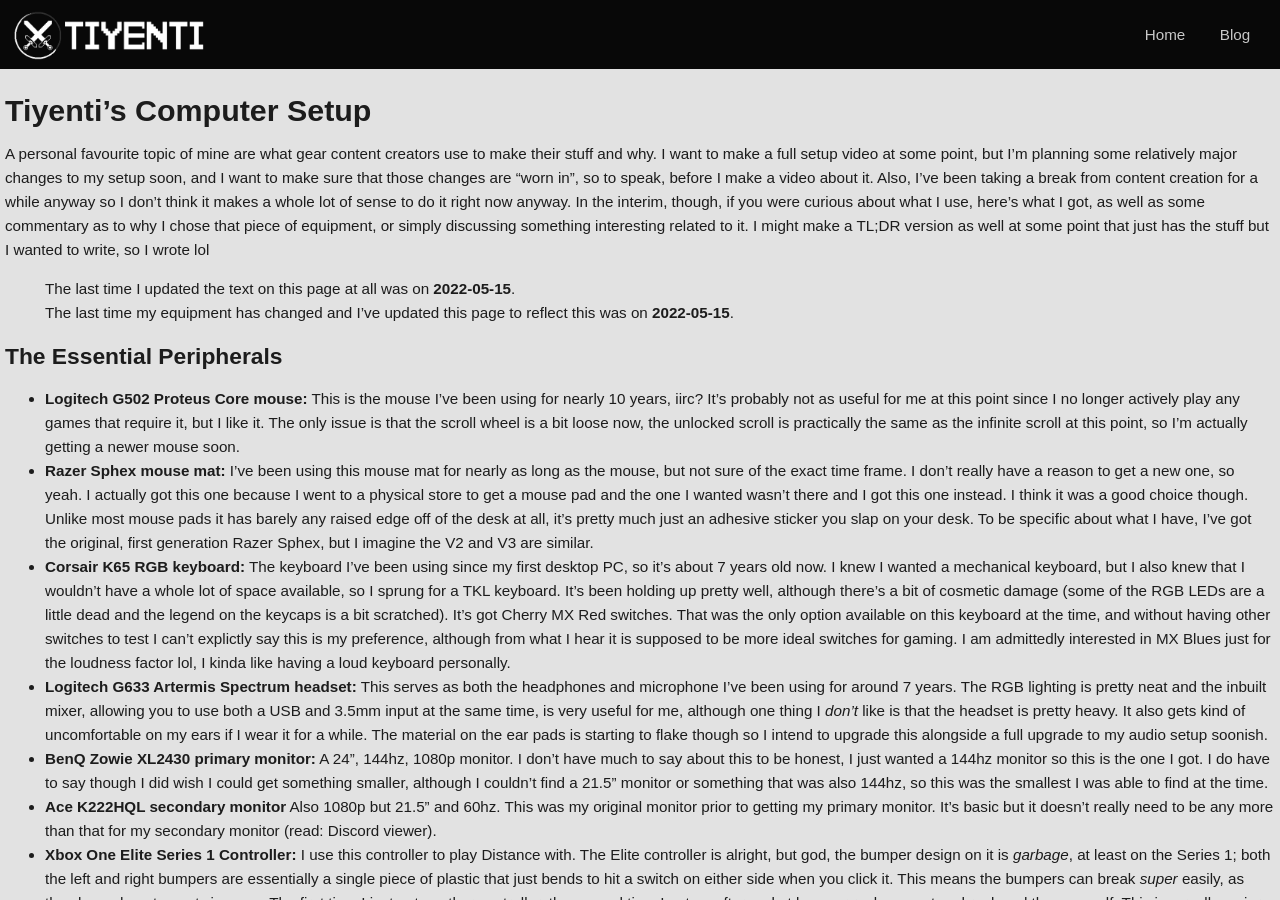
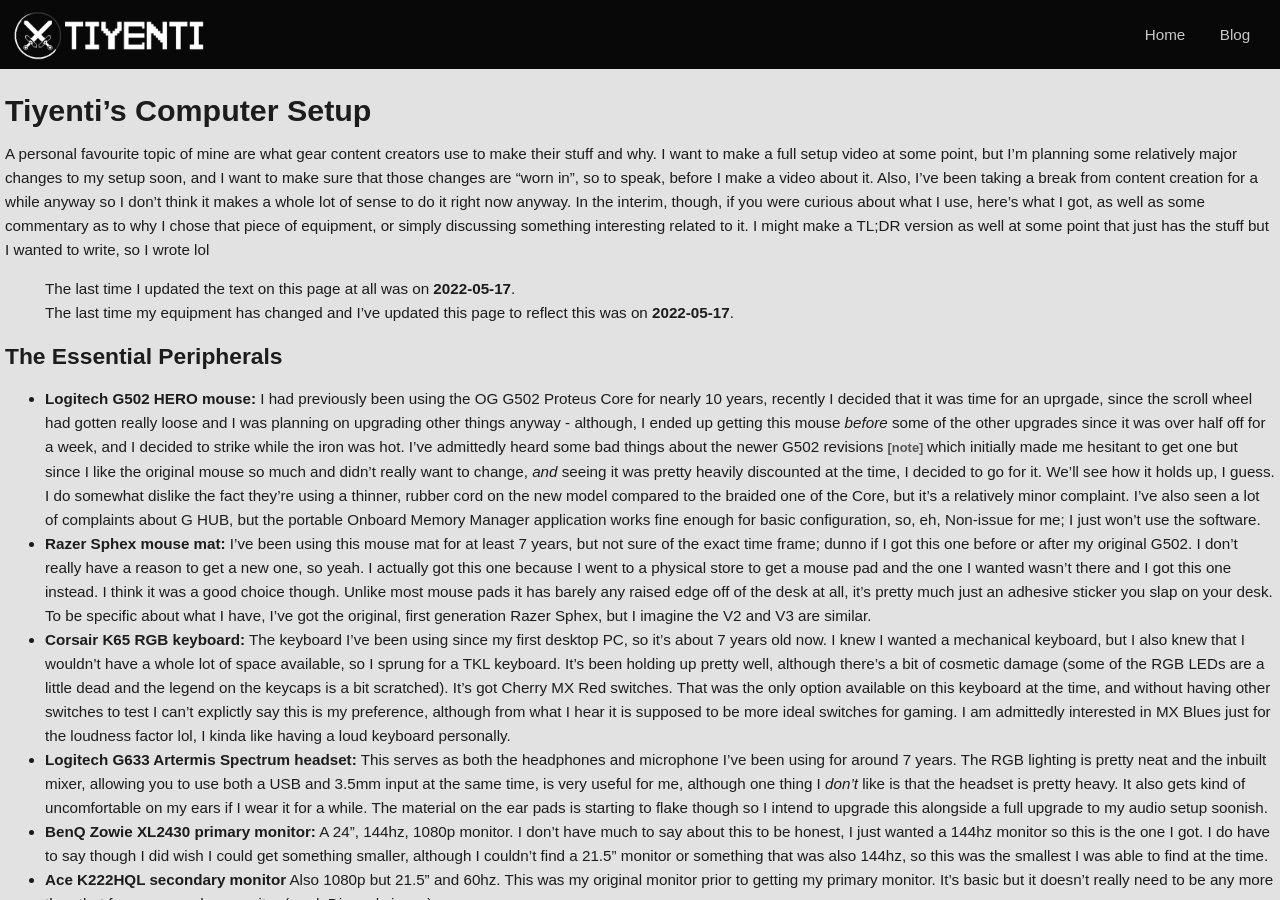
Before and after one commit to Tiyenti/Tiyenti.github.io, a Jekyll site: the page built from pages/setup.md, in a window 1280 px wide and 900 px high. Built offline with Jekyll 4.4.1, drawn with Linux system fonts in a browser that asks for light colours; our own code applies the rules of GitHub Pages for plain Markdown files.

Commit message:
[setup.md] mouse update!

```diff
--- a/pages/setup.md
+++ b/pages/setup.md
@@ -11,17 +11,17 @@
 to it. I might make a TL;DR version as well at some point that just has the stuff but I wanted
 to write, so I wrote lol
 
-> The last time I updated the text on this page at all was on **2022-05-15**.
-> The last time my equipment has changed and I've updated this page to reflect this was on **2022-05-15**.
+> The last time I updated the text on this page at all was on **2022-05-17**.
+> The last time my equipment has changed and I've updated this page to reflect this was on **2022-05-17**.
 
 ## The Essential Peripherals
-* **Logitech G502 Proteus Core mouse:**
-This is the mouse I've been using for nearly 10 years, iirc? It's probably not as useful for me
-at this point since I no longer actively play any games that require it, but I like it. The
-only issue is that the scroll wheel is a bit loose now, the unlocked scroll is practically the
-same as the infinite scroll at this point, so I'm actually getting a newer mouse soon.
+* **Logitech G502 HERO mouse:**
+I had previously been using the OG G502 Proteus Core for nearly 10 years, recently I decided
+that it was time for an uprgade, since the scroll wheel had gotten really loose and I was planning on upgrading other things anyway - although, I ended up getting this mouse *before* some of the other upgrades since it was over half off for a week, and I decided to strike while the iron was hot. I've admittedly heard some bad things about the newer G502 revisions
+{% include footnote.html footnote="They're apparently using cheaper/lower quality microswitches now that are more prone to double clicks." %} which initially made me hesitant to get one but
+since I like the original mouse so much and didn't really want to change, *and* seeing it was pretty heavily discounted at the time, I decided to go for it. We'll see how it holds up, I guess. I do somewhat dislike the fact they're using a thinner, rubber cord on the new model compared to the braided one of the Core, but it's a relatively minor complaint. I've also seen a lot of complaints about G HUB, but the portable Onboard Memory Manager application works fine enough for basic configuration, so, eh, Non-issue for me; I just won't use the software.
 * **Razer Sphex mouse mat:**
-I've been using this mouse mat for nearly as long as the mouse, but not sure of the exact time frame. I don't really have a reason to get a new one, so yeah. I actually got this one because I went to a physical store to get a mouse pad and the one I wanted wasn't there and I got this one instead. I think it was a good choice though. Unlike most mouse pads it has barely any raised edge off of the desk at all, it's pretty much just an adhesive sticker you slap on your desk. To be specific about what I have, I've got the original, first generation Razer Sphex, but I imagine the V2 and V3 are similar.
+I've been using this mouse mat for at least 7 years, but not sure of the exact time frame; dunno if I got this one before or after my original G502. I don't really have a reason to get a new one, so yeah. I actually got this one because I went to a physical store to get a mouse pad and the one I wanted wasn't there and I got this one instead. I think it was a good choice though. Unlike most mouse pads it has barely any raised edge off of the desk at all, it's pretty much just an adhesive sticker you slap on your desk. To be specific about what I have, I've got the original, first generation Razer Sphex, but I imagine the V2 and V3 are similar.
 * **Corsair K65 RGB keyboard:**
 The keyboard I've been using since my first desktop PC, so it's about 7 years old now. I knew I wanted a mechanical keyboard, but I also knew that I wouldn't have a whole lot of space
 available, so I sprung for a TKL keyboard. It's been holding up pretty well, although there's a bit of cosmetic damage (some of the RGB LEDs are a little dead and the legend on the keycaps
```
